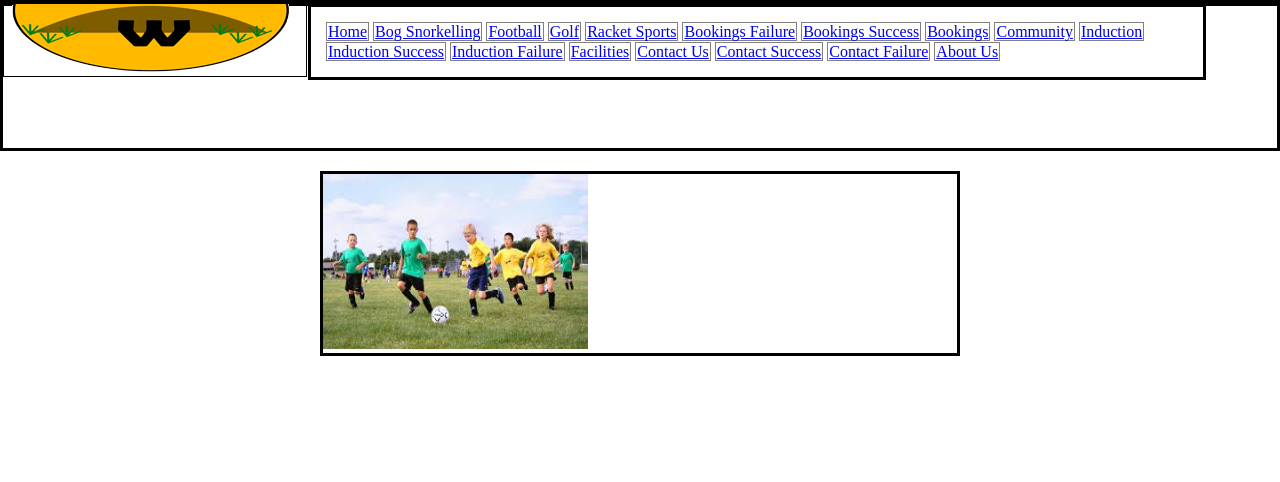
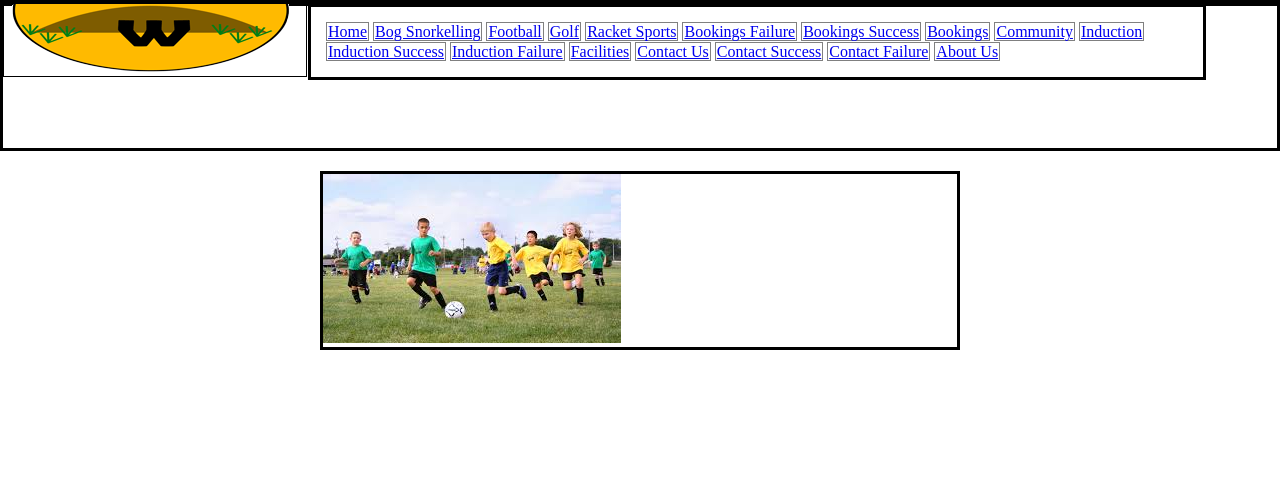
Before and after one commit to Staffbane/Final, a plain HTML site: page bogsnorkeling/bog.html in a window 1280 px wide. Shown: the top 482 px of the page. Drawn offline with Linux system fonts and the light colour scheme.

Commit message:
Update bog.html

```diff
--- a/bogsnorkeling/bog.html
+++ b/bogsnorkeling/bog.html
@@ -40,7 +40,7 @@
 	</section>
 	<div id="Picture">
 	<section>
-	<img src = "../assets/images/sports/sports.jpg" alt = "nice pic!" width="265" height = "175"><h3>
+	<img src = "../assets/images/sports/sports.jpg" alt = "nice pic!"><h3>
 	</section>
 	</div>
 	<section>
```
